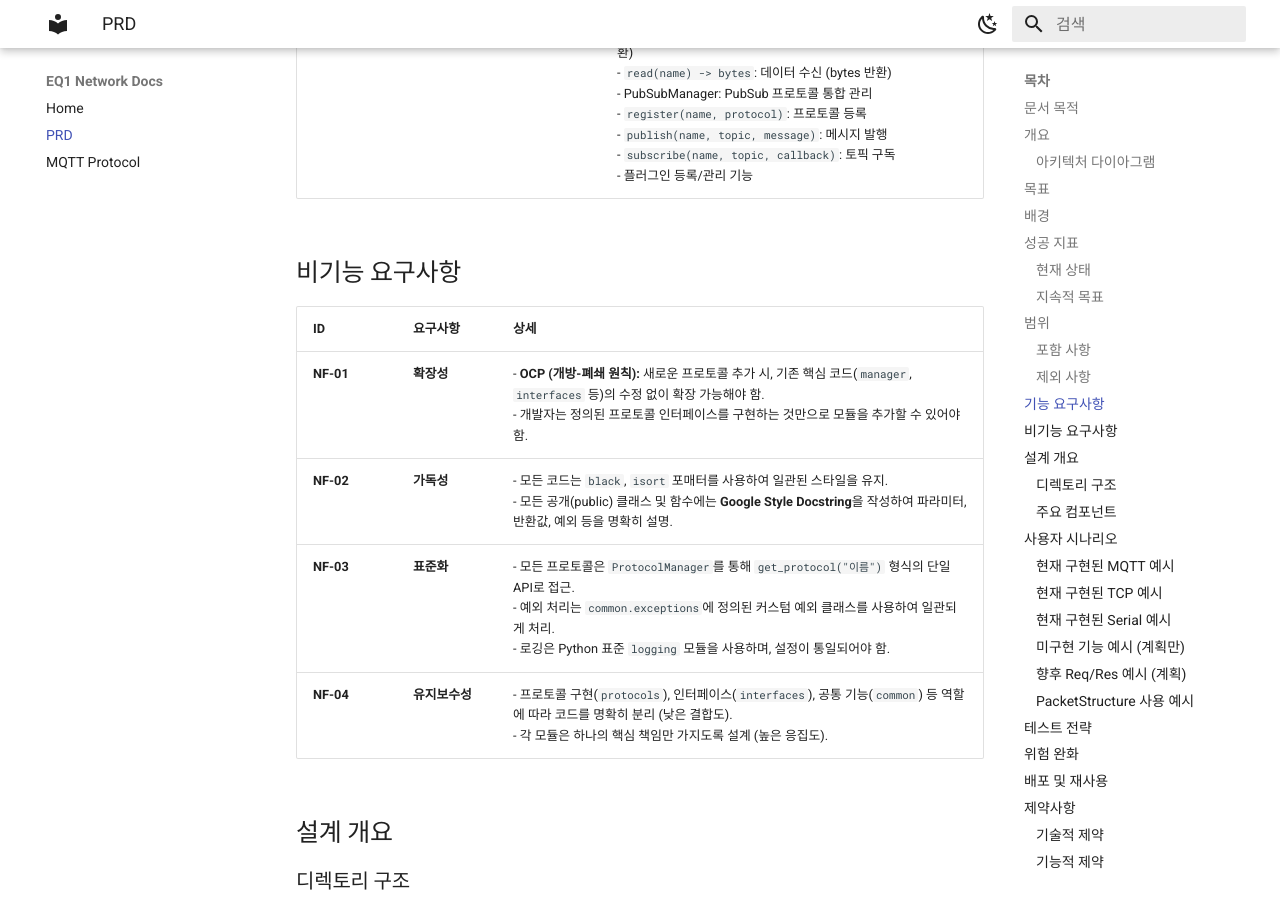
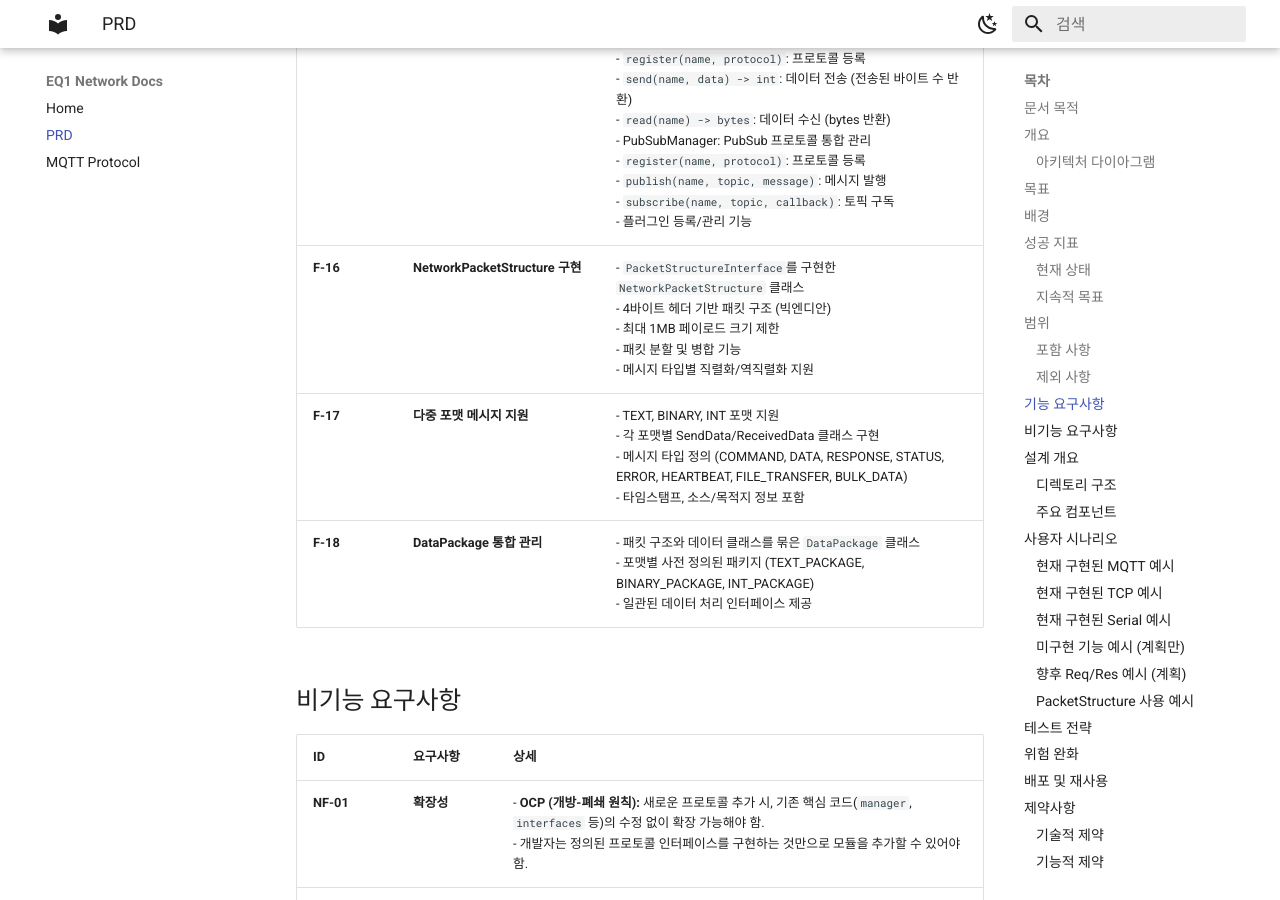
Before and after one commit to CREFLEINC/eq1_network, an MkDocs documentation site: the page built from docs/prd.md, in a window 1280 px wide and 900 px high, scrolled down 4735 px. Built offline with MkDocs 1.6.1 and Material for MkDocs 9.7.7, drawn with Linux system fonts in a browser that asks for light colours; some of the changed text lies outside the part shown.

Commit message:
edit prd file

```diff
--- a/docs/prd.md
+++ b/docs/prd.md
@@ -76,6 +76,8 @@ flowchart TD
 - NetworkHandler 클래스 구현
 - Listener/Requester 워커 모듈 구현
 - ReqResManager/PubSubManager 구현
+- NetworkPacketStructure 및 다중 포맷 메시지 지원
+- DataPackage 통합 관리 시스템
 
 ### 제외 사항
 - UI (GUI, Web)
@@ -100,6 +102,9 @@ flowchart TD
 | **F-13** | **NetworkHandler 클래스 구현** | - `send`, `receive` 메서드가 포함된 클래스 구축<br/>- Listener, Requester 워커 모듈과 연동 |
 | **F-14** | **워커 모듈 구현** | - Listener: 수신 처리 스레드<br/>- Requester: 송신 처리 스레드<br/>- 이벤트 기반 콜백 처리 |
 | **F-15** | **매니저 시스템 구현** | - ReqResManager: ReqRes 프로토콜 통합 관리<br/>  - `register(name, protocol)`: 프로토콜 등록<br/>  - `send(name, data) -> int`: 데이터 전송 (전송된 바이트 수 반환)<br/>  - `read(name) -> bytes`: 데이터 수신 (bytes 반환)<br/>- PubSubManager: PubSub 프로토콜 통합 관리<br/>  - `register(name, protocol)`: 프로토콜 등록<br/>  - `publish(name, topic, message)`: 메시지 발행<br/>  - `subscribe(name, topic, callback)`: 토픽 구독<br/>- 플러그인 등록/관리 기능 |
+| **F-16** | **NetworkPacketStructure 구현** | - `PacketStructureInterface`를 구현한 `NetworkPacketStructure` 클래스<br/>- 4바이트 헤더 기반 패킷 구조 (빅엔디안)<br/>- 최대 1MB 페이로드 크기 제한<br/>- 패킷 분할 및 병합 기능<br/>- 메시지 타입별 직렬화/역직렬화 지원 |
+| **F-17** | **다중 포맷 메시지 지원** | - TEXT, BINARY, INT 포맷 지원<br/>- 각 포맷별 SendData/ReceivedData 클래스 구현<br/>- 메시지 타입 정의 (COMMAND, DATA, RESPONSE, STATUS, ERROR, HEARTBEAT, FILE_TRANSFER, BULK_DATA)<br/>- 타임스탬프, 소스/목적지 정보 포함 |
+| **F-18** | **DataPackage 통합 관리** | - 패킷 구조와 데이터 클래스를 묶은 `DataPackage` 클래스<br/>- 포맷별 사전 정의된 패키지 (TEXT_PACKAGE, BINARY_PACKAGE, INT_PACKAGE)<br/>- 일관된 데이터 처리 인터페이스 제공 |
 
 ## 비기능 요구사항
 | ID | 요구사항 | 상세 |
```
